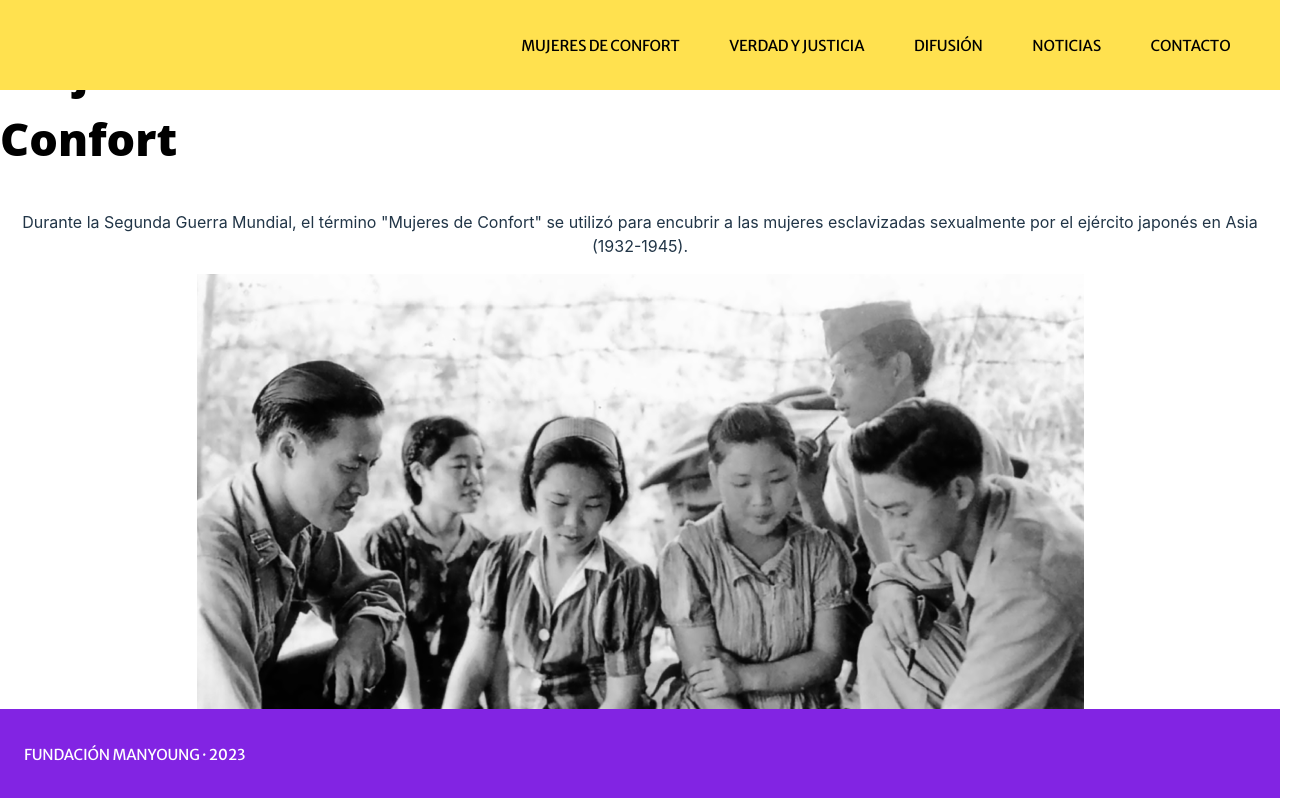
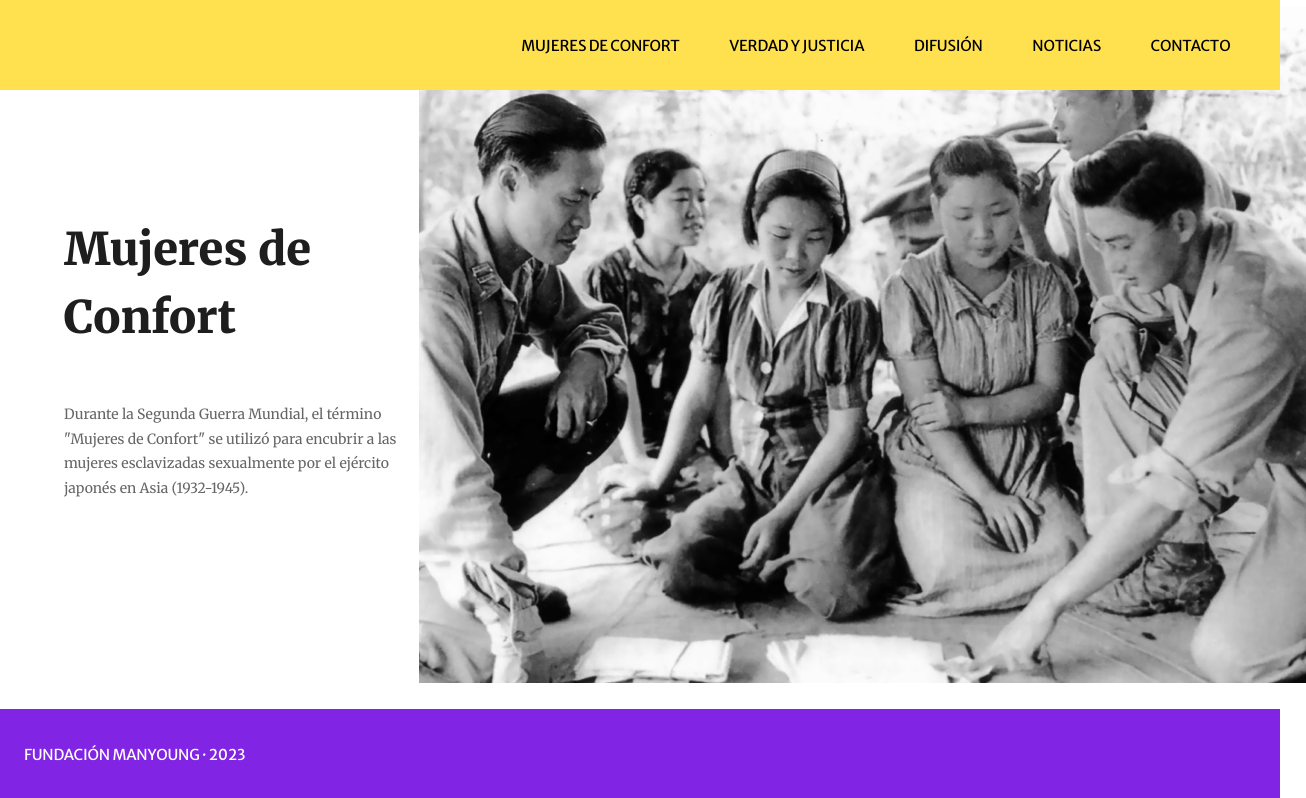
Before and after one commit to AAlejof/WWII-ComfortWomen, a React (Vite) app in the folder client/: page / in a window 1280 px wide. Shown: the top 798 px of the page, 1306 px wide, since content can reach past the window. Built offline with nearby package versions, Linux system fonts and the light colour scheme.

Commit message:
add style to text and img

```diff
--- a/client/src/components/Home/Home.module.css
+++ b/client/src/components/Home/Home.module.css
@@ -11,17 +11,17 @@
         margin-bottom: 5vh;
     }
 
-    h2 {
+    /* h2 {
         font-family: 'Open Sans';
         font-size: 25px;
         text-align: left;
         color: #000000;
-        font-weight: 800;
+        font-weight: 900;
         width: 85vw;
-    }
+    } */
 
     .mainP {
-        font-family: 'Merryweather';
+        font-family: 'Merriweather';
         font-size: 18px;
         text-align: left;
         color: #666666;
@@ -33,33 +33,45 @@
 
 /* ---------DESKTOP & TABLET--------- */
 @media (min-width: 451px) {
-    .mainDiv {
+
+    .descImgDiv {
         display: flex;
-        flex-wrap: wrap;
-        justify-content: center;
-        align-content: center;
+        flex-direction: row;
+        justify-content: space-between;
         align-items: center;
         width: 100vw;
-        margin-top: 20vh;
+        height: 575px;
+        margin-top: 60px;
+        background-color: #FFF;
+        padding-bottom: 50px #4D4D4D;
     }
 
-    h2 {
-        font-family: 'Open Sans';
+    .descDiv {
+        display: flex;
+        flex-direction: column;
+    }
+
+    .descH2 {
+        font-family: 'Merriweather';
         font-size: 45px;
         text-align: left;
-        color: #000000;
-        font-weight: 800;
-        width: 60vw;
+        color: #1E1E1E;
+        font-weight: 900;
+        padding-top: 5vw;
+        padding-left: 5vw;
+        width: 355px;
     }
 
-    .mainP {
-        font-family: 'Merryweather';
-        font-size: 22px;
+    .descP {
+        font-family: 'Merriweather';
+        font-size: 14px;
         text-align: left;
         color: #666666;
         font-weight: 400;
-        width: 60vw;
+        padding-left: 5vw;
         margin-bottom: 10vh;
+        width: 355px;
+        line-height: 175%;
+    }
 
-    }
 }
```
